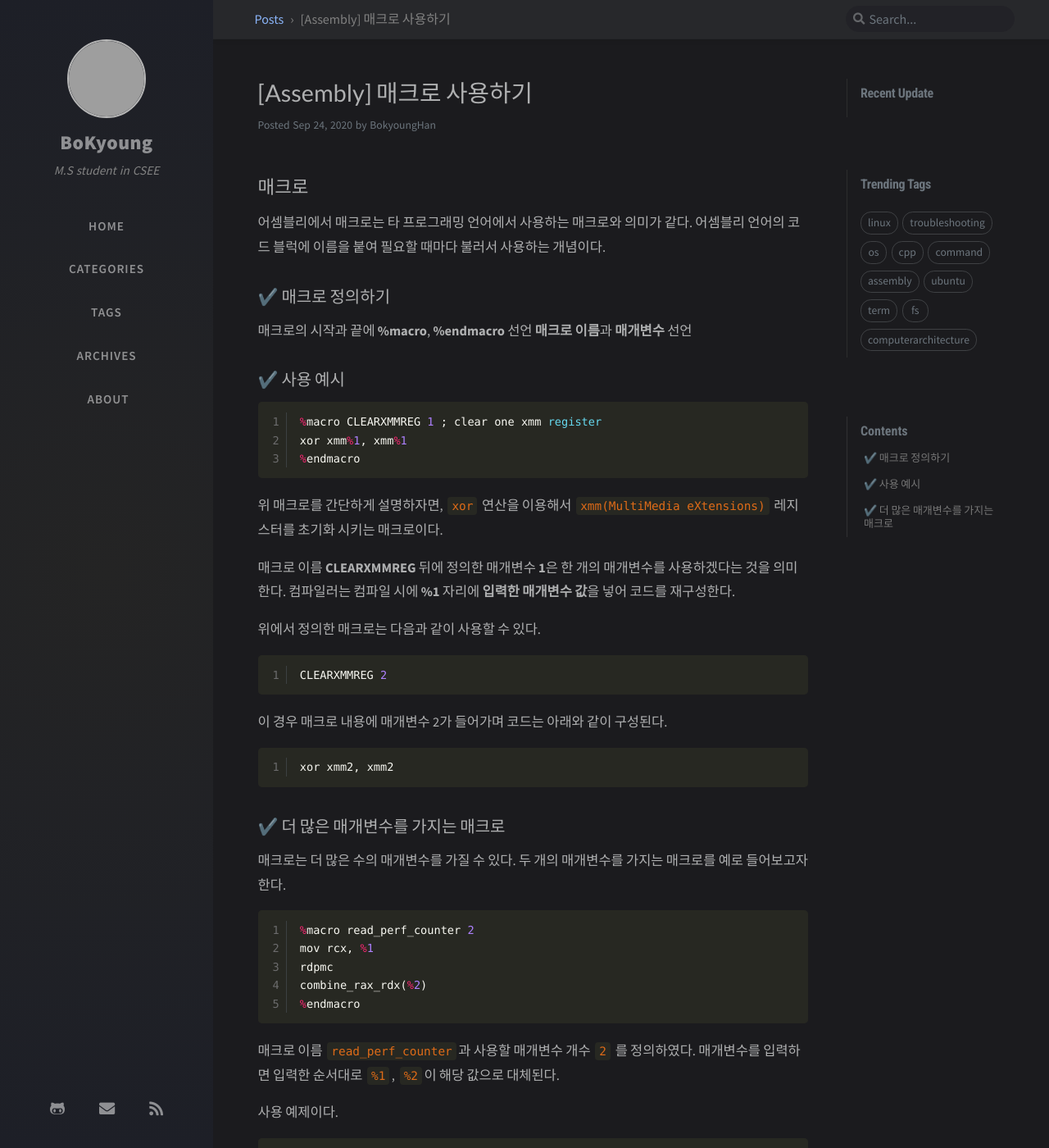
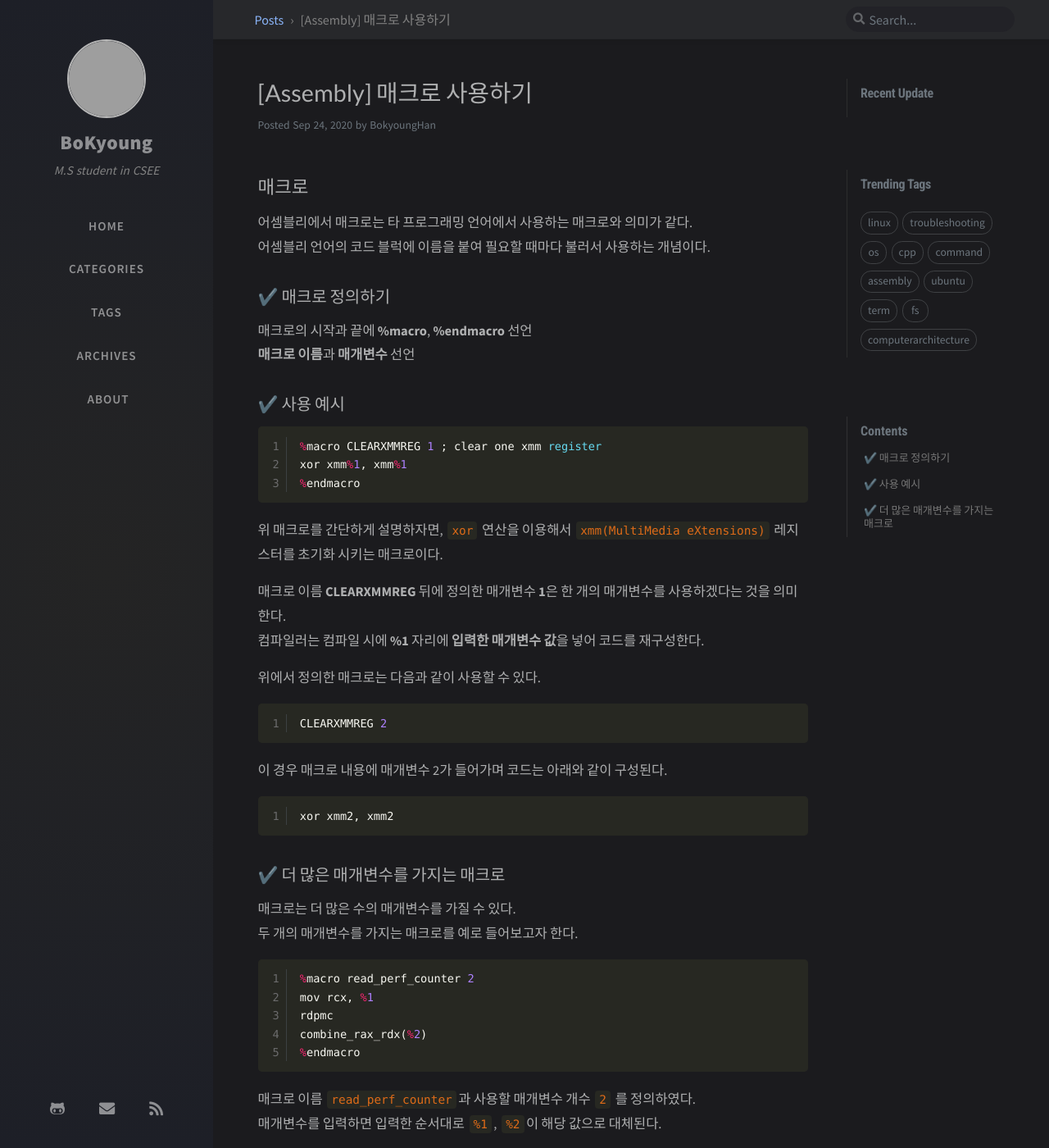
Before and after one commit to BoKyoungHan/BoKyoungHan.github.io, a Jekyll site: the page built from _posts/Assembly/2020-09-25-Assembly-macro.md, in a window 1280 px wide and 1400 px high. Shown: the whole window at 82% size. Built offline with Jekyll 4.4.1, drawn with Linux system fonts in a browser that asks for light colours; nearby versions of some CDN libraries; comment, search, counter and statistics services are not loaded; some of the changed text lies outside the part shown; grey boxes are pictures that could not be loaded.

Commit message:
[Update] 줄 간격 수정

````diff
--- a/_posts/Assembly/2020-09-25-Assembly-macro.md
+++ b/_posts/Assembly/2020-09-25-Assembly-macro.md
@@ -7,11 +7,11 @@ tags: [assembly]
 
 ## 매크로
 어셈블리에서 매크로는 타 프로그래밍 언어에서 사용하는 매크로와 의미가 같다.
-어셈블리 언어의 코드 블럭에 이름을 붙여 필요할 때마다 불러서 사용하는 개념이다.
+<br>어셈블리 언어의 코드 블럭에 이름을 붙여 필요할 때마다 불러서 사용하는 개념이다.
 
 ### ✔️ 매크로 정의하기
 매크로의 시작과 끝에 **%macro**, **%endmacro** 선언
-**매크로 이름**과 **매개변수** 선언
+<br>**매크로 이름**과 **매개변수** 선언
 
 ### ✔️ 사용 예시
 ```c
@@ -24,7 +24,7 @@ xor xmm%1, xmm%1
 
 
 매크로 이름 **CLEARXMMREG** 뒤에 정의한 매개변수 **1**은 한 개의 매개변수를 사용하겠다는 것을 의미한다.
-컴파일러는 컴파일 시에 **%1** 자리에 **입력한 매개변수 값**을 넣어 코드를 재구성한다.
+<br>컴파일러는 컴파일 시에 **%1** 자리에 **입력한 매개변수 값**을 넣어 코드를 재구성한다.
 
 위에서 정의한 매크로는 다음과 같이 사용할 수 있다.
 
@@ -40,7 +40,7 @@ xor xmm2, xmm2
 
 ### ✔️ 더 많은 매개변수를 가지는 매크로
 매크로는 더 많은 수의 매개변수를 가질 수 있다.
-두 개의 매개변수를 가지는 매크로를 예로 들어보고자 한다.
+<br>두 개의 매개변수를 가지는 매크로를 예로 들어보고자 한다.
 
 ```c
 %macro read_perf_counter 2
@@ -51,7 +51,7 @@ combine_rax_rdx(%2)
 ```
 
 매크로 이름 `read_perf_counter`과 사용할 매개변수 개수 `2` 를 정의하였다.
-매개변수를 입력하면 입력한 순서대로 `%1`, `%2`이 해당 값으로 대체된다.
+<br>매개변수를 입력하면 입력한 순서대로 `%1`, `%2`이 해당 값으로 대체된다.
 
 사용 예제이다.
 
@@ -60,7 +60,7 @@ read_perf_counter counter_core_cyc, r12
 ```
 
 두 개의 매개변수 `counter_core_cyc`, `r12` 를 입력했다.
-컴파일 시 컴파일러가 `%1`을 `counter_core_cye`로, `%2`를 `r12`로 치환할 것이다.
+<br>컴파일 시 컴파일러가 `%1`을 `counter_core_cye`로, `%2`를 `r12`로 치환할 것이다.
 
 ```c
 mov rcx, counter_core_cyc
````
Also changed, not shown: _posts/Assembly/2020-08-27-Assembly-foundation.md (+6 -6 lines).
